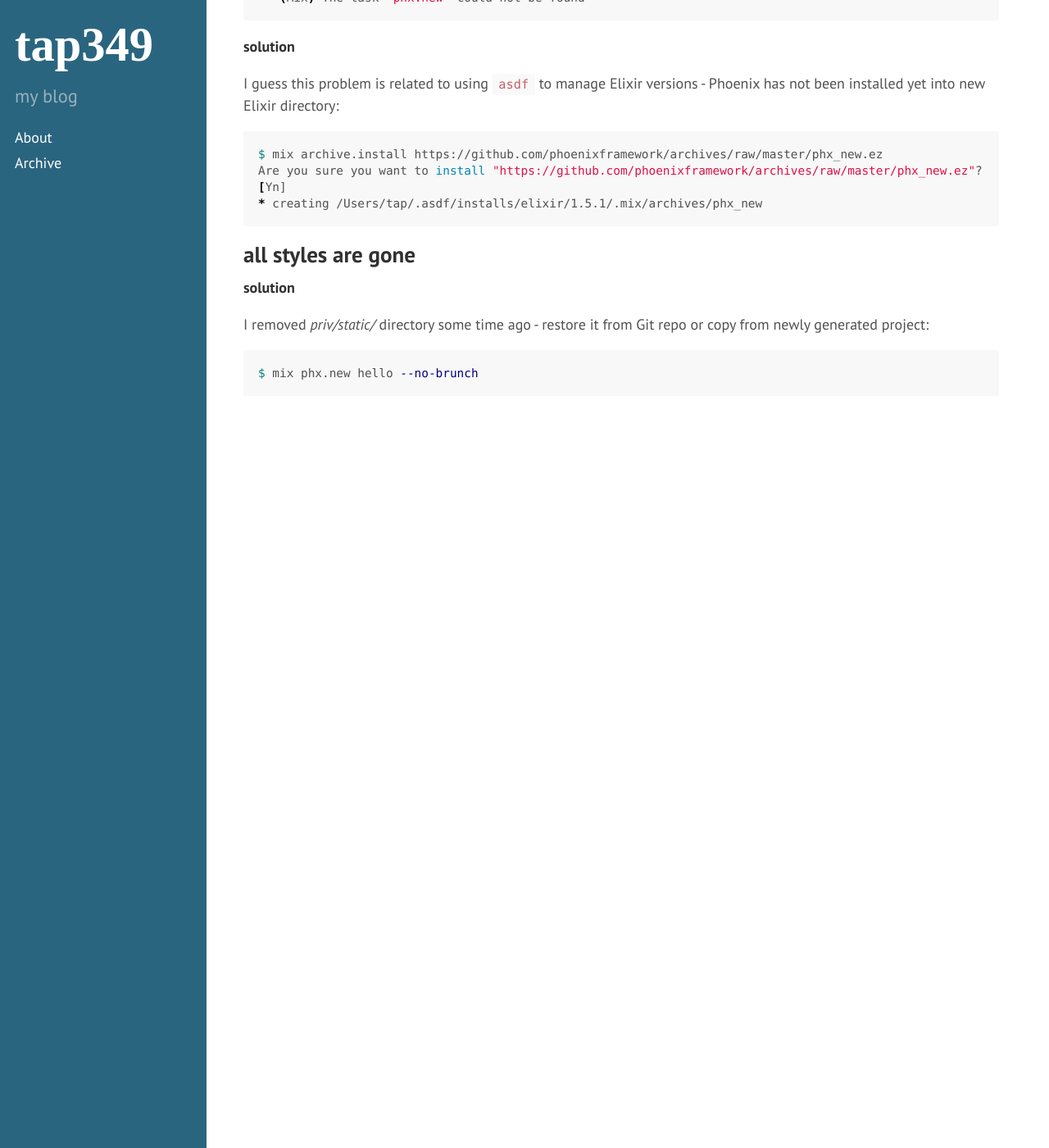
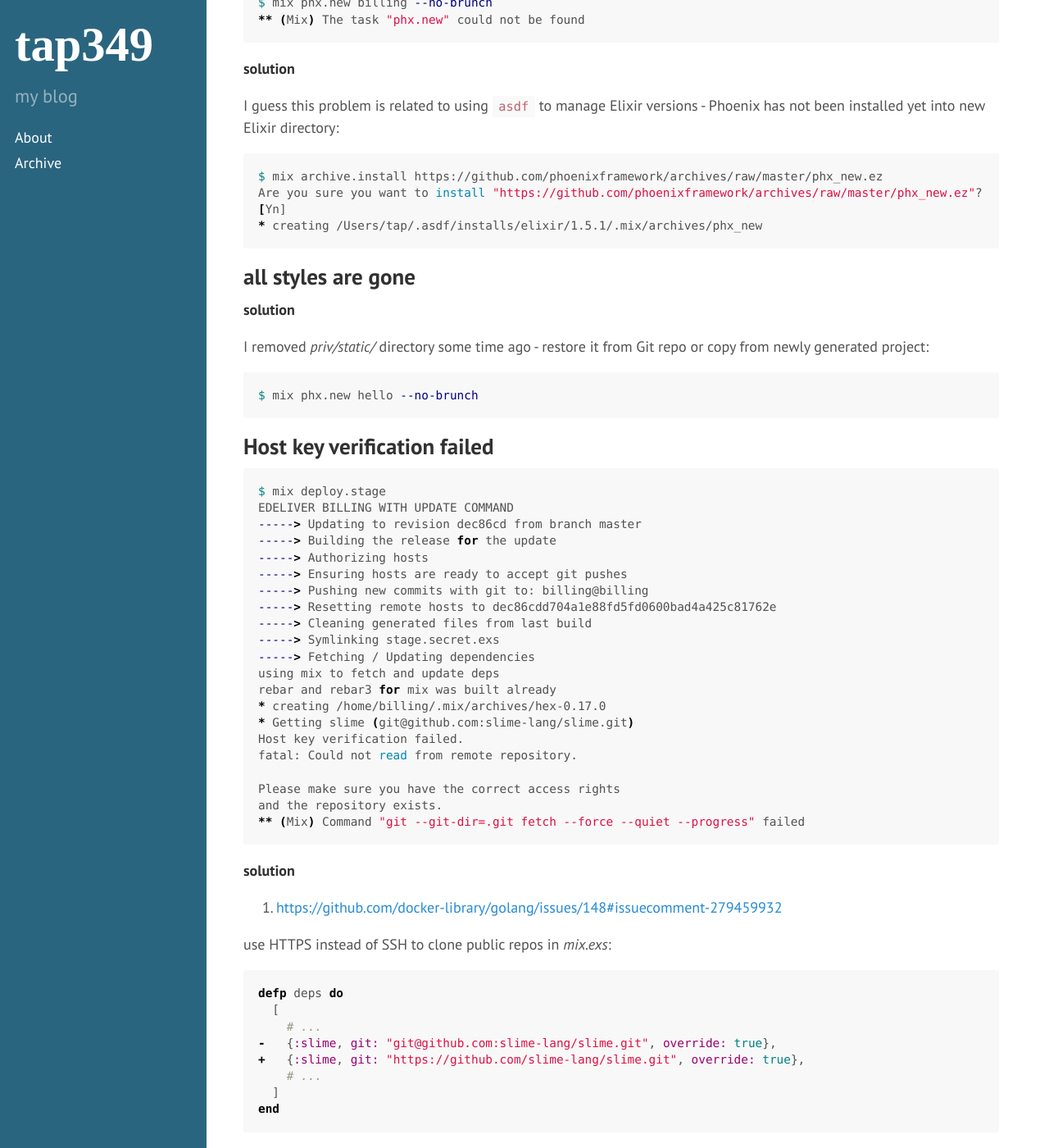
Before and after one commit to tap349/tap349.github.io, a Jekyll site: the page built from _posts/2017-08-01-phoenix-troubleshooting.md, in a window 1280 px wide and 1400 px high, scrolled down 1758 px. Shown: the whole window at 82% size. Built offline with Jekyll 4.4.1, drawn with Linux system fonts in a browser that asks for light colours; some of the changed text lies outside the part shown.

Commit message:
update 2017-08-29_11:30:24

````diff
--- a/_posts/2017-08-01-phoenix-troubleshooting.md
+++ b/_posts/2017-08-01-phoenix-troubleshooting.md
@@ -104,3 +104,46 @@ or copy from newly generated project:
 ```sh
 $ mix phx.new hello --no-brunch
 ```
+
+## Host key verification failed
+
+```sh
+$ mix deploy.stage
+EDELIVER BILLING WITH UPDATE COMMAND
+-----> Updating to revision dec86cd from branch master
+-----> Building the release for the update
+-----> Authorizing hosts
+-----> Ensuring hosts are ready to accept git pushes
+-----> Pushing new commits with git to: billing@billing
+-----> Resetting remote hosts to dec86cdd704a1e88fd5fd0600bad4a425c81762e
+-----> Cleaning generated files from last build
+-----> Symlinking stage.secret.exs
+-----> Fetching / Updating dependencies
+using mix to fetch and update deps
+rebar and rebar3 for mix was built already
+* creating /home/billing/.mix/archives/hex-0.17.0
+* Getting slime (git@github.com:slime-lang/slime.git)
+Host key verification failed.
+fatal: Could not read from remote repository.
+
+Please make sure you have the correct access rights
+and the repository exists.
+** (Mix) Command "git --git-dir=.git fetch --force --quiet --progress" failed
+```
+
+**solution**
+
+1. <https://github.com/docker-library/golang/issues/148#issuecomment-279459932>
+
+use HTTPS instead of SSH to clone public repos in _mix.exs_:
+
+```elixir
+defp deps do
+  [
+    # ...
+-   {:slime, git: "git@github.com:slime-lang/slime.git", override: true},
++   {:slime, git: "https://github.com/slime-lang/slime.git", override: true},
+    # ...
+  ]
+end
+```
````
